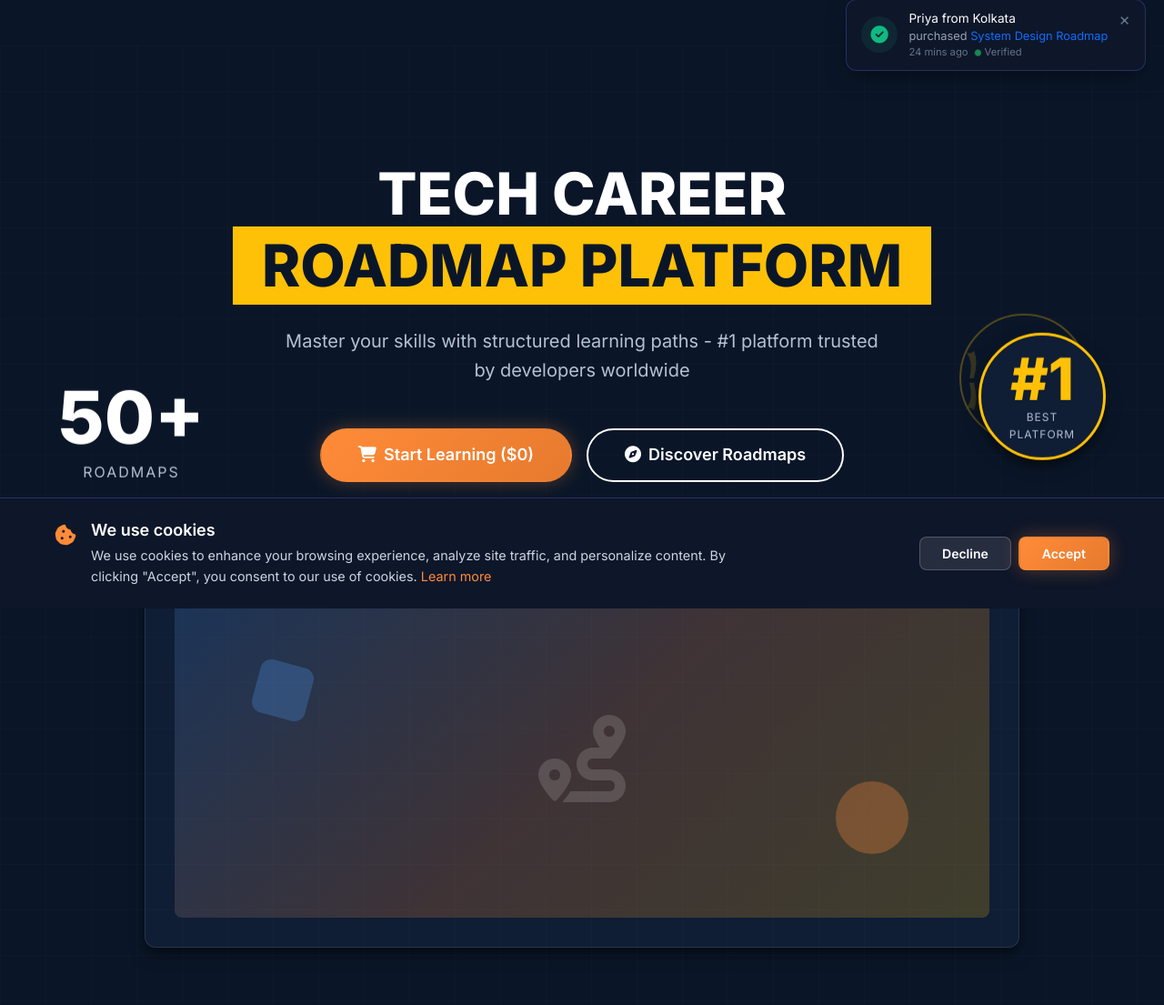
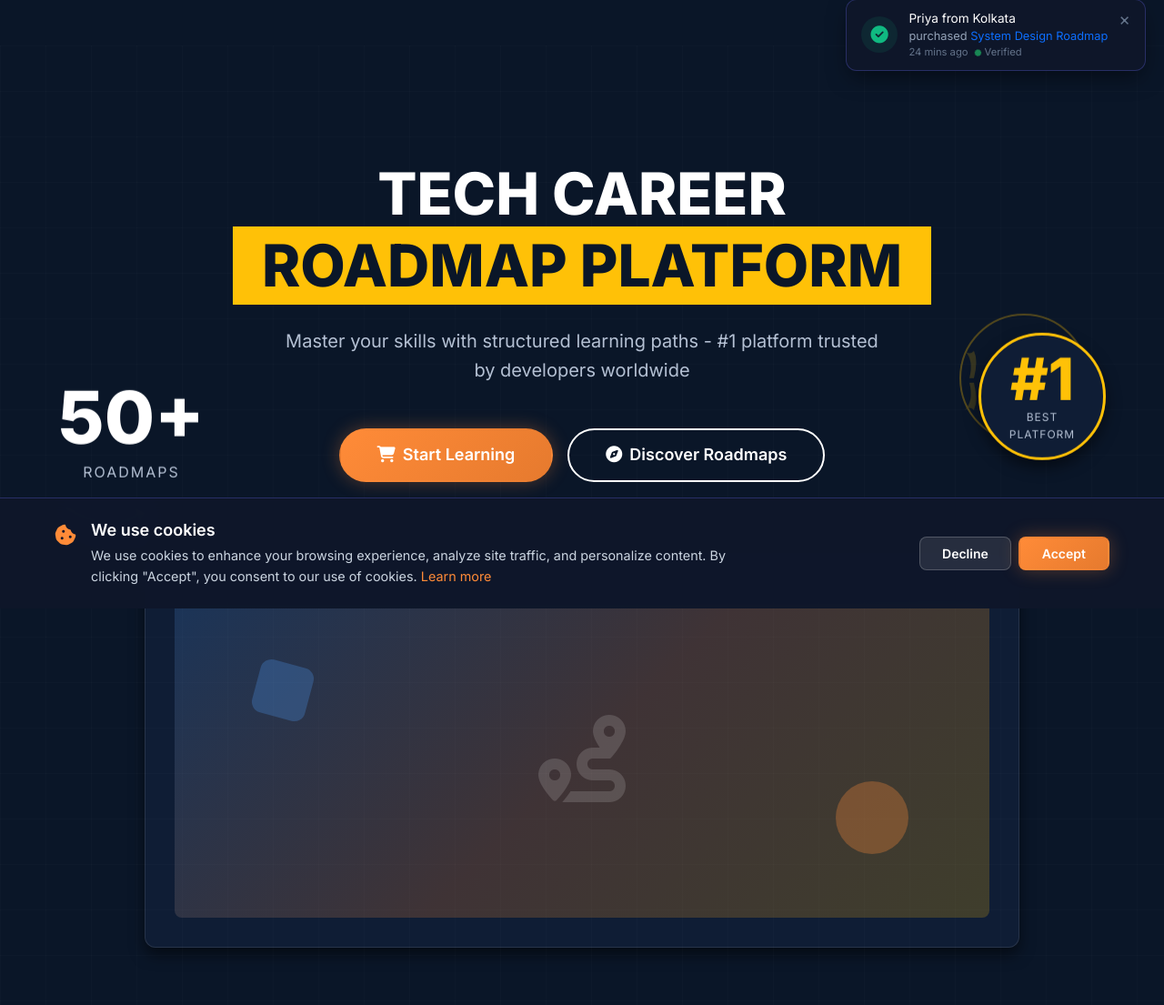
Before and after one commit to Divakarflutter9/99roadmap, a Django app: page / in a window 1280 px wide. Shown: the part 131-1236 px from the top of the page at 91% size. Run offline with Django 5.2, Linux system fonts and the light colour scheme; data comes from the database, SQL or seed files in the repository; data that the repository does not hold is empty.

Commit message:
Remove price display from Start Learning button

```diff
--- a/templates/home.html
+++ b/templates/home.html
@@ -30,7 +30,7 @@
             <!-- CTA Buttons -->
             <div class="d-flex gap-3 justify-center" style="margin-bottom: 6rem; flex-wrap: wrap;">
                 <a href="{% url 'register' %}" class="btn btn-primary btn-lg">
-                    <i class="fas fa-shopping-cart"></i> Start Learning ($0)
+                    <i class="fas fa-shopping-cart"></i> Start Learning
                 </a>
                 <a href="{% url 'roadmap_list' %}" class="btn btn-secondary btn-lg">
                     <i class="fas fa-compass"></i> Discover Roadmaps
```
